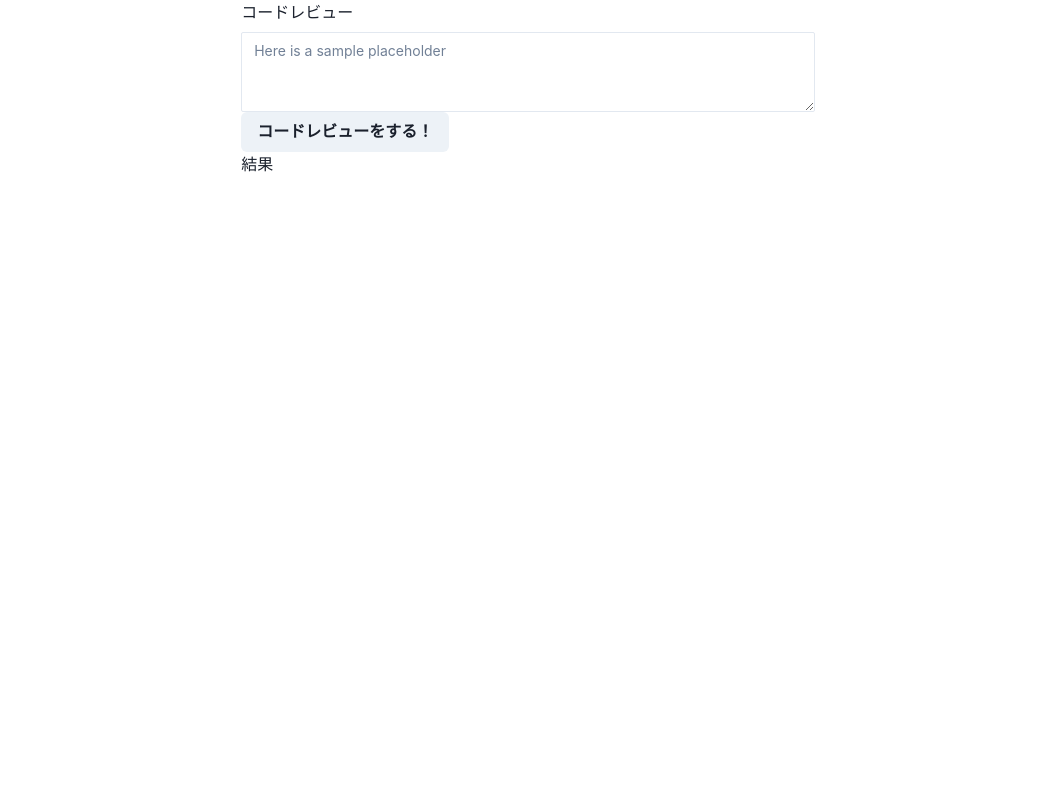
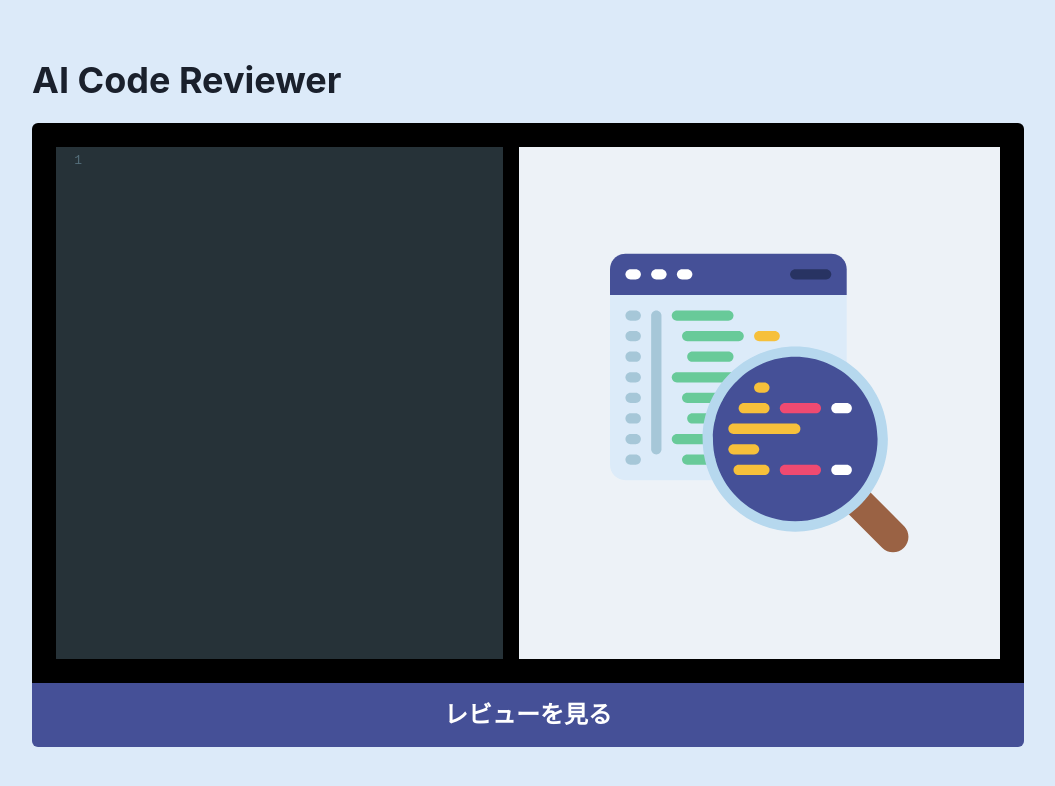
Before and after one commit to Uvacoder/uva-code-reviewer-ai, a Next.js app: page / in a window 1280 px wide. Shown: the top 786 px of the page, without its empty margins (112-1167 px from the left). Built offline with nearby package versions, Linux system fonts and the light colour scheme.

Commit message:
chore: update styles

```diff
--- a/next.config.js
+++ b/next.config.js
@@ -1,7 +1,7 @@
 /** @type {import('next').NextConfig} */
 const nextConfig = {
-  reactStrictMode: true,
+  reactStrictMode: false,
   swcMinify: true,
-}
+};
 
-module.exports = nextConfig
+module.exports = nextConfig;
--- a/package.json
+++ b/package.json
@@ -16,6 +16,7 @@
     "@types/react": "18.0.26",
     "@types/react-dom": "18.0.9",
     "axios": "^1.2.1",
+    "codemirror": "5.65.10",
     "eslint": "8.29.0",
     "eslint-config-next": "13.0.6",
     "framer-motion": "^7.6.19",
--- a/pages/_app.tsx
+++ b/pages/_app.tsx
@@ -1,9 +1,12 @@
 import type { AppProps } from "next/app";
 import { ChakraProvider } from "@chakra-ui/react";
+import "codemirror/lib/codemirror.css";
+import "codemirror/theme/material.css";
+import { customTheme } from "../theme";
 
 export default function App({ Component, pageProps }: AppProps) {
   return (
-    <ChakraProvider>
+    <ChakraProvider theme={customTheme}>
       <Component {...pageProps} />
     </ChakraProvider>
   );
--- a/pages/api/openai.ts
+++ b/pages/api/openai.ts
@@ -12,7 +12,7 @@ export default async function handler(
 ) {
   const completion = await openai.createCompletion({
     model: "text-davinci-003",
-    prompt: `以下のコードをレビューしてください。もし問題点がある場合は教えて下さい。また、もっと良い書き方がある場合は教えて下さい。${req.body.code}`,
+    prompt: `以下のコードをレビューしてください。もし問題点がある場合は教えて下さい。また、より良い書き方がある場合は教えて下さい。${req.body.code}`,
     temperature: 0.5,
     max_tokens: 2048,
   });
--- a/pages/index.tsx
+++ b/pages/index.tsx
@@ -1,41 +1,111 @@
-import { Box, Textarea, Text, Button, Container } from "@chakra-ui/react";
+import {
+  Box,
+  Textarea,
+  Text,
+  Button,
+  Container,
+  Center,
+  Spinner,
+} from "@chakra-ui/react";
 import axios from "axios";
 import Head from "next/head";
-import React, { useState } from "react";
+import React, { useEffect, useRef, useState } from "react";
+import Image from "next/image";
 
 export default function Home() {
-  const [value, setValue] = useState<string>();
   const [result, setResult] = useState<string>();
-  const handleInputChange = (e: {
-    target: { value: React.SetStateAction<string | undefined> };
-  }) => {
-    setValue(e.target.value);
-  };
+  const codeMirrorRef = useRef<HTMLTextAreaElement>(null);
+  const [isLoading, setIsLoading] = useState<boolean>(false);
+  const [codeMirrorInstance, setCodeMirrorInstance] = useState<any>();
+
   const handleCodeCheck = async () => {
+    const lines: { text: string }[] = codeMirrorInstance.doc.children[0].lines;
+    const text = lines.reduce(
+      (accumulator, currentValue) => accumulator + currentValue.text.trim(),
+      ""
+    );
+    if (!text) {
+      window.alert("先にコードを入力してください");
+      return;
+    }
+    if (text.length > 2048) {
+      window.alert("コードが長すぎます。2048文字以内におさめてください");
+      return;
+    }
+    setIsLoading(true);
     const res = await axios.post("/api/openai", {
-      code: value,
+      code: text,
     });
     setResult(res.data.result);
+    setIsLoading(false);
   };
+  useEffect(() => {
+    require("codemirror/mode/javascript/javascript");
+    const CodeMirror = require("codemirror");
+    const instance = CodeMirror.fromTextArea(codeMirrorRef.current, {
+      lineNumbers: true,
+      lineWrapping: true,
+      theme: "material",
+      mode: "javascript",
+    });
+    setCodeMirrorInstance(instance);
+    instance.setSize("100%", "100%");
+  }, []);
+
   return (
-    <>
+    <Box bgColor="blue.200">
       <Head>
         <title>Code Reviewer</title>
         <meta name="description" content="Automatic code review by AI" />
-        <link rel="icon" href="/favicon.ico" />
+        <link rel="icon" href="/icon.svg" />
       </Head>
-      <Container>
-        <Text mb="8px">コードレビュー</Text>
-        <Textarea
-          value={value}
-          onChange={handleInputChange}
-          placeholder="Here is a sample placeholder"
-          size="sm"
-        />
-        <Button onClick={handleCodeCheck}>コードレビューをする！</Button>
-        <Text>結果</Text>
-        <Box>{result}</Box>
+      <Container
+        maxWidth={{ base: "100%", md: "90%", lg: "80%" }}
+        h="100vh"
+        display="flex"
+        flexDirection="column"
+        justifyContent="center"
+        gap={{ base: 2, lg: 4 }}
+      >
+        <Text fontSize="4xl" fontWeight="bold">
+          AI Code Reviewer
+        </Text>
+        <Box>
+          <Center
+            p={6}
+            gap={4}
+            bgColor="Black"
+            borderTopRadius="md"
+            flexDirection={{ base: "column", md: "row" }}
+            h="70vh"
+          >
+            <Textarea ref={codeMirrorRef} />
+            <Box w="full" h="full" bgColor="gray.100" p={{ base: 2, md: 8 }}>
+              {result ? (
+                <Text>{result}</Text>
+              ) : (
+                <Center w="full" h="full" flexDirection="column">
+                  <Image src="/icon.svg" width={300} height={300} alt="icon" />
+                </Center>
+              )}
+            </Box>
+          </Center>
+          <Button
+            colorScheme="blue"
+            w="full"
+            p={8}
+            onClick={handleCodeCheck}
+            isLoading={isLoading}
+            loadingText="レビュー中・・・"
+            spinnerPlacement="start"
+            fontSize="2xl"
+            borderEndRadius="md"
+            borderTopRadius="none"
+          >
+            <Text fontSize="2xl">レビューを見る</Text>
+          </Button>
+        </Box>
       </Container>
-    </>
+    </Box>
   );
 }
--- /dev/null
+++ b/theme.ts
@@ -0,0 +1,10 @@
+import { extendTheme, ThemeConfig } from "@chakra-ui/react";
+
+export const customTheme: ThemeConfig = extendTheme({
+  colors: {
+    blue: {
+      200: "#DCEAF9",
+      500: "#455097",
+    },
+  },
+});
```
Also changed, not shown: public/icon.svg (added), 1 other file (tests, documents, lock files or other folders).
